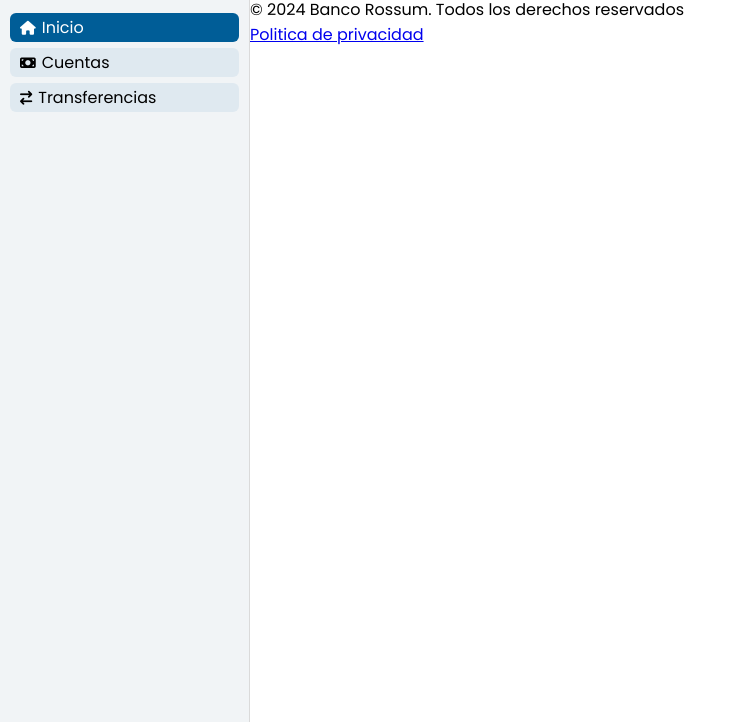
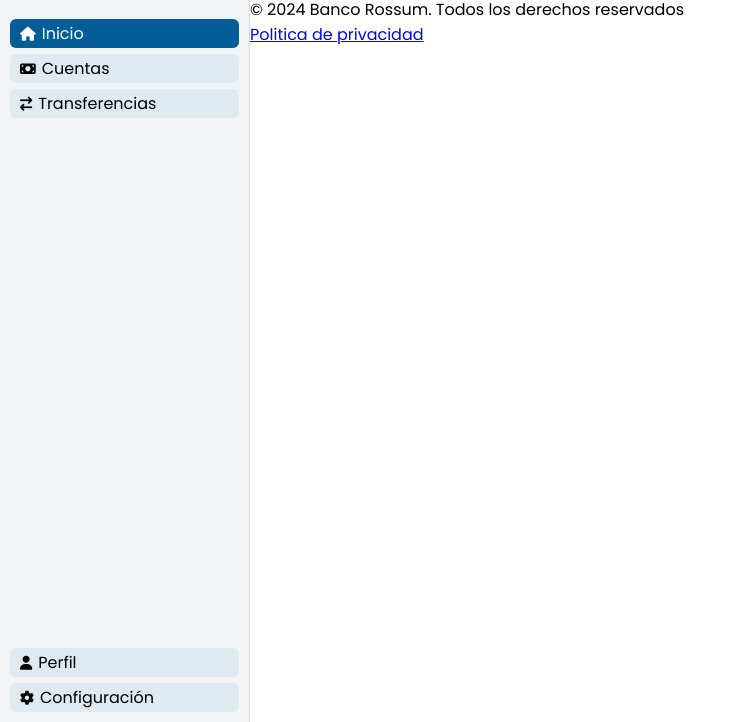
Before and after one commit to maxivecchio/itbank, a plain HTML site: page index.html in a window 1280 px wide. Shown: the part 78-800 px from the top of the page, without its empty margins (0-737 px from the left). Drawn offline with Linux system fonts and the light colour scheme.

Commit message:
chore: Update navigation menu in index.html

```diff
--- a/index.html
+++ b/index.html
@@ -20,6 +20,7 @@
         <img src="/img/logo.webp" alt="Rossum Logo" />
         <span>HomeBanking</span>
       </div>
+      <div class="nav_area">
         <nav>
           <ul>
             <li>
@@ -40,12 +41,25 @@
             </li>
           </ul>
         </nav>
+        <nav>
+          <ul>
+            <li>
+              <a href="index.html"
+                ><i class="fa-solid fa-user fa-icon"></i> Perfil</a
+              >
+            </li>
+            <li>
+              <a href="cuentas.html"
+                ><i class="fa-solid fa-gear fa-icon"></i> Configuración</a
+              >
+            </li>
+          </ul>
+        </nav>
+      </div>
     </aside>
     <!-- Contenido de la página -->
     <div class="main_content">
-      <main>
-
-      </main>
+      <main></main>
 
       <footer>
         <p>
--- a/style.css
+++ b/style.css
@@ -85,3 +85,10 @@
   font-size: 14px;
   margin-right: 6px;
 }
+
+.side_menu .nav_area {
+    display: flex;
+    flex-direction: column;
+    height: calc(100% - 41px);
+    justify-content: space-between;
+}
```
Lines whose indentation alone changed are shown as unchanged.
